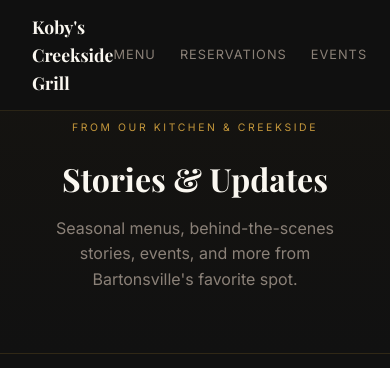
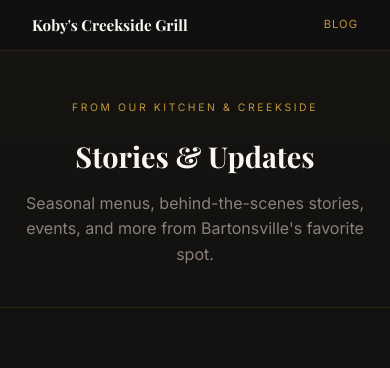
Before and after one commit to PoconoWebPros/kobys-grill, an Eleventy site: page blog/index.njk in a window 390 px wide. Shown: the top 368 px of the page. Built offline with nearby package versions, Linux system fonts and the light colour scheme; Eleventy itself is replaced by a stand-in of ours; files that its build step writes are made by us from their sources; grey boxes are pictures that could not be loaded; a web font is replaced by a local one.

Commit message:
Fix blog mobile nav: hide desktop links, match homepage responsive layout

```diff
--- a/_layouts/base.njk
+++ b/_layouts/base.njk
@@ -87,6 +87,14 @@
       .post-card.featured { grid-column: span 1; display: block; }
       .post-card.featured .post-card-img-placeholder,
       .post-card.featured .post-card-img { height: 200px; }
+      .nav-inner { gap: 0.3rem; }
+      .nav-logo { font-size: 0.95rem; }
+      .nav-links a { display: none; }
+      .nav-links a.active { display: inline; font-size: 0.7rem; }
+      .blog-hero { padding: 100px 1.5rem 40px; }
+      .blog-hero h1 { font-size: 1.8rem; }
+      .post-hero { padding: 100px 1.5rem 40px; }
+      .post-body { padding: 40px 1.5rem 80px; }
     }
   </style>
 </head>
```
